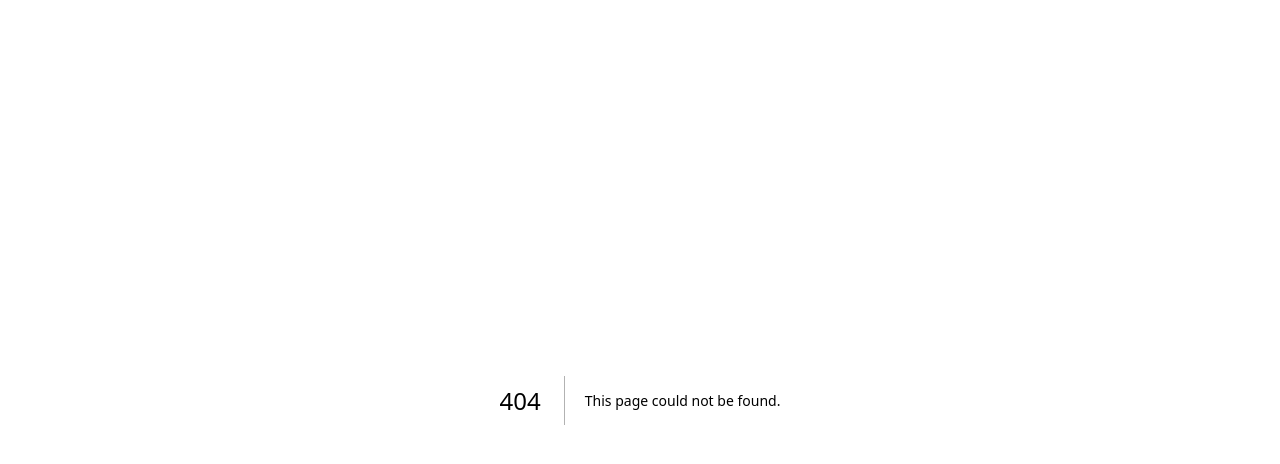
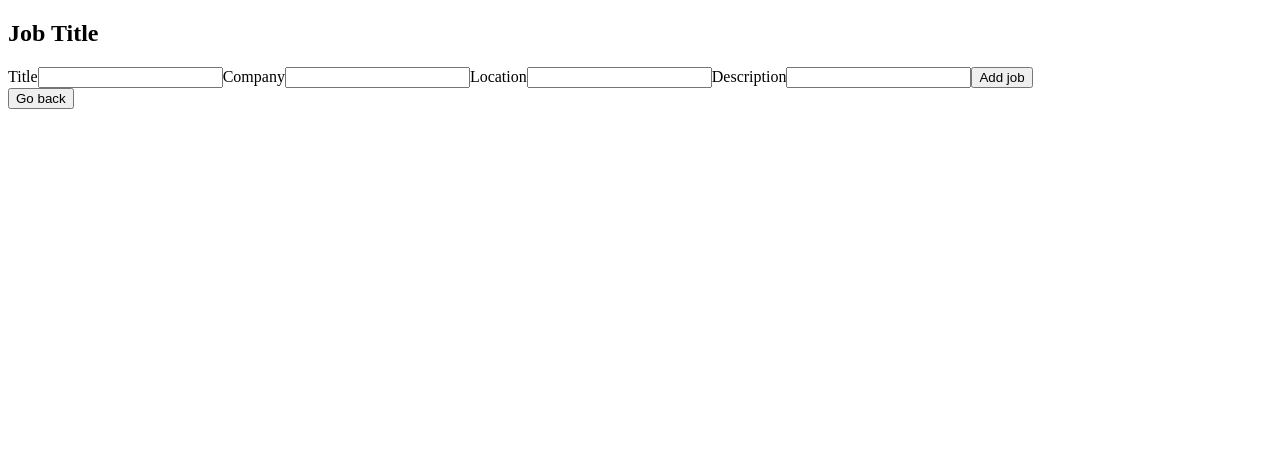
Before and after one commit to BucherLara/job-hosting-website, a Next.js app: page /add in a window 1280 px wide. Before the commit this address had no page. Shown: the top 464 px of the page. Built offline with nearby package versions, Linux system fonts and the light colour scheme.

Commit message:
add Form

```diff
--- a/components/index.js
+++ b/components/Card/index.js
@@ -65,8 +65,8 @@ const StyledSection = styled.section`
   text-align: center;
   margin: 2em;
   padding: 0.5em;
-  border-radius: 10px;
-  width: 40%;
+  border-radius: 30px;
+  width: 30%;
 `;
 
 const StyledP = styled.p`
--- /dev/null
+++ b/components/Form/index.js
@@ -0,0 +1,23 @@
+import { useRouter } from "next/router";
+export default function Form() {
+  const router = useRouter();
+  return (
+    <>
+      <form>
+        <h2>Job Title</h2>
+        <label htmlFor="title">Title</label>
+        <input type="text" id="title" required pattern=".*[\S]+.*" />
+        <label htmlFor="company">Company</label>
+        <input type="text" id="company" required pattern=".*[\S]+.*" />
+        <label htmlFor="location">Location</label>
+        <input type="text" id="location" required pattern=".*[\S]+.*" />
+        <label htmlFor="description">Description</label>
+        <input type="text" id="description" required pattern=".*[\S]+.*" />
+        <button type="submit">Add job </button>
+      </form>
+      <button type="button" onClick={() => router.push("/")}>
+        Go back
+      </button>
+    </>
+  );
+}
--- /dev/null
+++ b/src/pages/add/index.js
@@ -0,0 +1,8 @@
+import Form from "../../../components/Form";
+export default function AddNewJobs() {
+  return (
+    <>
+      <Form />
+    </>
+  );
+}
```
Also changed, not shown: components/Button/index.js (added, +11 -0 lines), components/Header/index.js (added, +16 -0 lines), src/pages/index.js (+3 -5 lines).
